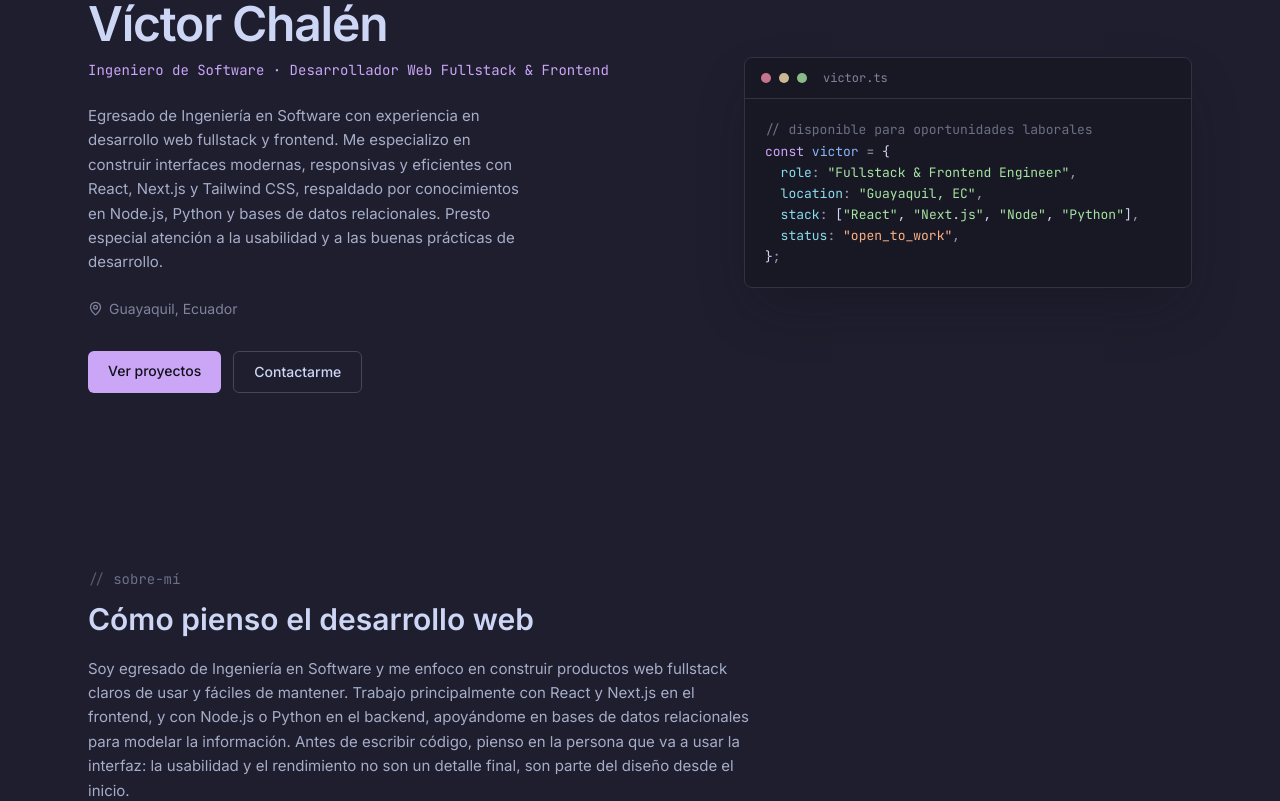
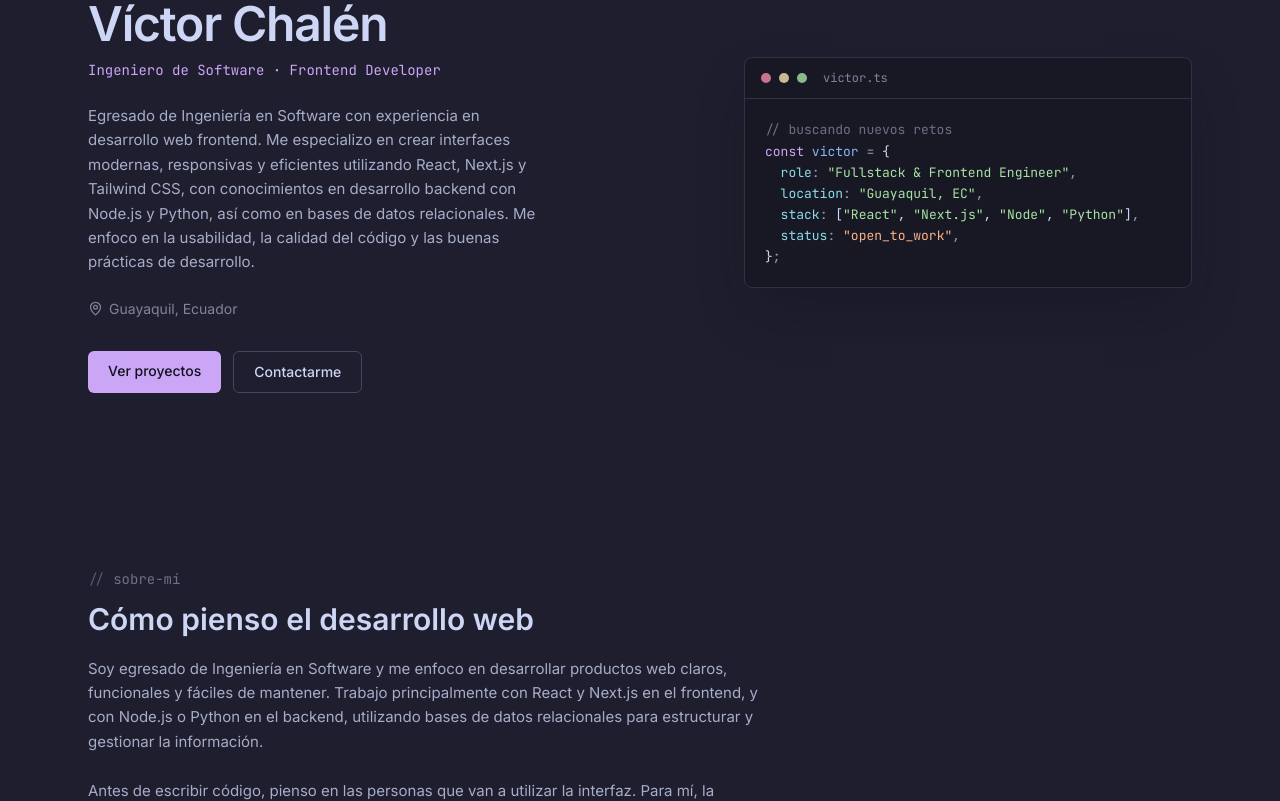
Before and after one commit to victorchalen98/victorchalen98.github.io, a Next.js app: page / in a window 1280 px wide. Shown: the part 200-1001 px from the top of the page. Built offline with nearby package versions, Linux system fonts and the light colour scheme.

Commit message:
docs: actualiza sección sobre mí

```diff
--- a/app/layout.tsx
+++ b/app/layout.tsx
@@ -17,7 +17,7 @@ const jbMono = JetBrains_Mono({
 export const metadata: Metadata = {
   title: "Víctor Chalén — Ingeniero de Software",
   description:
-    "Portafolio de Víctor Chalén, ingeniero de software especializado en desarrollo web fullstack y frontend con React, Next.js y Python.",
+    "Portafolio de Víctor Chalén, ingeniero de software especializado en desarrollo web frontend con React, Next.js y Python.",
 };
 
 export default function RootLayout({
--- a/components/About.tsx
+++ b/components/About.tsx
@@ -9,13 +9,14 @@ export default function About() {
         Cómo pienso el desarrollo web
       </h2>
       <p className="mt-5 max-w-2xl text-[15px] leading-relaxed text-subtext0">
-        Soy egresado de Ingeniería en Software y me enfoco en construir
-        productos web fullstack claros de usar y fáciles de mantener. Trabajo
+        Soy egresado de Ingeniería en Software y me enfoco en desarrollar
+        productos web claros, funcionales y fáciles de mantener. Trabajo
         principalmente con React y Next.js en el frontend, y con Node.js o
-        Python en el backend, apoyándome en bases de datos relacionales para
-        modelar la información. Antes de escribir código, pienso en la
-        persona que va a usar la interfaz: la usabilidad y el rendimiento no
-        son un detalle final, son parte del diseño desde el inicio.
+        Python en el backend, utilizando bases de datos relacionales para
+        estructurar y gestionar la información. <br /> <br /> Antes de escribir código, pienso
+        en las personas que van a utilizar la interfaz. Para mí, la usabilidad y
+        el rendimiento no son detalles que se resuelven al final, sino aspectos
+        que deben considerarse desde el diseño y la arquitectura del producto.
       </p>
     </section>
   );
--- a/components/CodeWindow.tsx
+++ b/components/CodeWindow.tsx
@@ -11,7 +11,7 @@ export default function CodeWindow() {
       </div>
       <pre className="overflow-x-auto p-5 font-mono text-[13px] leading-relaxed">
         <code>
-          <span className="text-overlay0">// disponible para oportunidades laborales</span>
+          <span className="text-overlay0">// buscando nuevos retos</span>
           {"\n"}
           <span className="text-mauve">const</span>{" "}
           <span className="text-blue">victor</span> <span className="text-overlay2">=</span> {"{"}
--- a/lib/data.ts
+++ b/lib/data.ts
@@ -3,14 +3,14 @@
 
 export const profile = {
   name: "Víctor Chalén",
-  role: "Ingeniero de Software · Desarrollador Web Fullstack & Frontend",
+  role: "Ingeniero de Software · Frontend Developer",
   location: "Guayaquil, Ecuador",
   email: "victor98chalen@gmail.com",
-  phone: "099 948 9629",
+  phone: "+593 99 948 9629",
   github: "https://github.com/victorchalen98",
   linkedin: "https://www.linkedin.com/in/victor-chalén-5652ab267/",
   summary:
-    "Egresado de Ingeniería en Software con experiencia en desarrollo web fullstack y frontend. Me especializo en construir interfaces modernas, responsivas y eficientes con React, Next.js y Tailwind CSS, respaldado por conocimientos en Node.js, Python y bases de datos relacionales. Presto especial atención a la usabilidad y a las buenas prácticas de desarrollo.",
+  "Egresado de Ingeniería en Software con experiencia en desarrollo web frontend. Me especializo en crear interfaces modernas, responsivas y eficientes utilizando React, Next.js y Tailwind CSS, con conocimientos en desarrollo backend con Node.js y Python, así como en bases de datos relacionales. Me enfoco en la usabilidad, la calidad del código y las buenas prácticas de desarrollo. "
 };
 
 export const skills = [
@@ -32,7 +32,7 @@ export const skills = [
   {
     category: "Herramientas",
     accent: "peach",
-    items: ["Git", "GitHub", "Docker", "Figma"],
+    items: ["Linux", "Git", "GitHub", "Docker", "Figma", "Power BI"],
   },
 ] as const;
 
```
